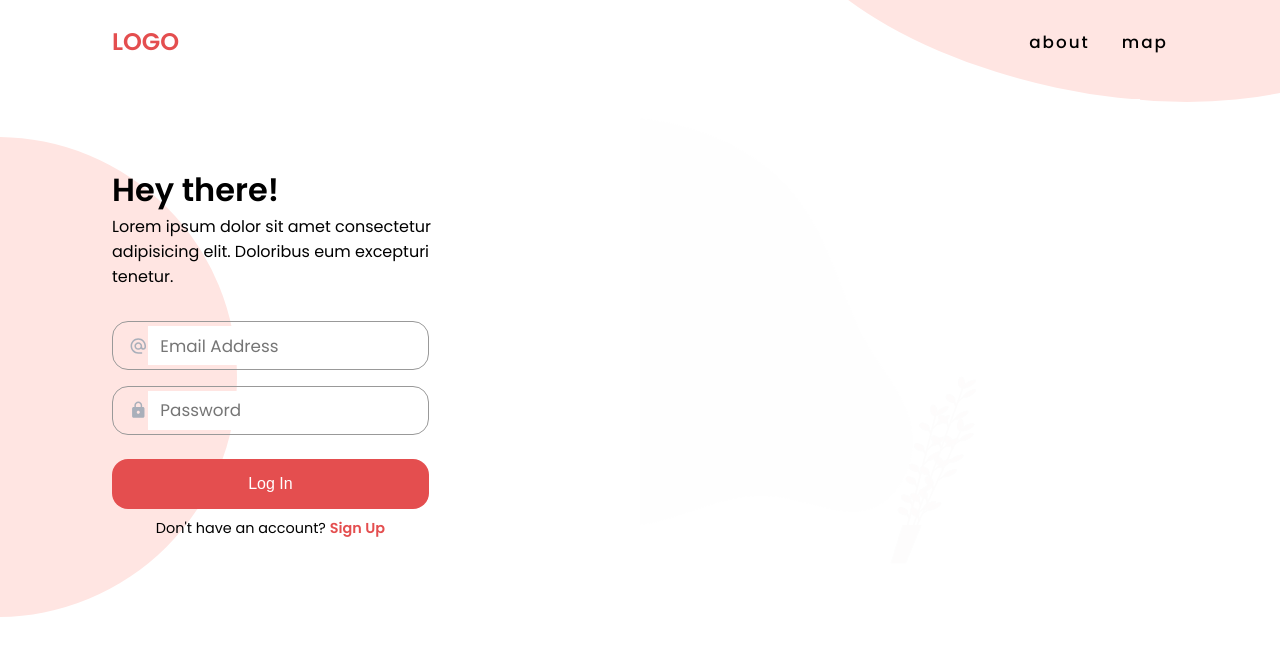
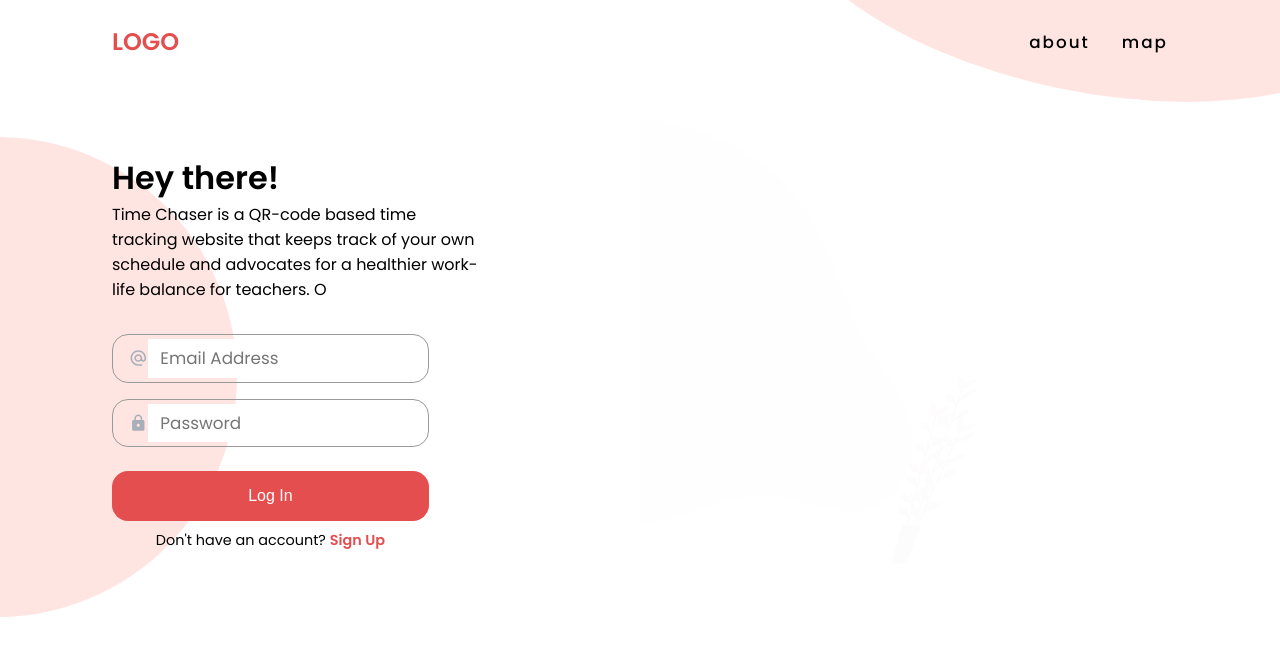
Before and after one commit to sinsimi12/teachers-hack, a React (Create React App) app: page / in a window 1280 px wide. Shown: the top 656 px of the page. Built offline with nearby package versions, Linux system fonts and the light colour scheme.

Commit message:
Replace dummy text

```diff
--- a/src/routes/Home/Home.route.jsx
+++ b/src/routes/Home/Home.route.jsx
@@ -33,8 +33,8 @@ const Home = () => {
             <div className="left__heading">
                 <h1>Hey there!</h1>
                 <p>
-                    Lorem ipsum dolor sit amet consectetur adipisicing elit. Doloribus eum excepturi
-                    tenetur.
+                    Time Chaser is a QR-code based time tracking website that keeps track of your
+                    own schedule and advocates for a healthier work-life balance for teachers. O
                 </p>
             </div>
             <form className="form" onSubmit={loginSubmitHandler}>
```
